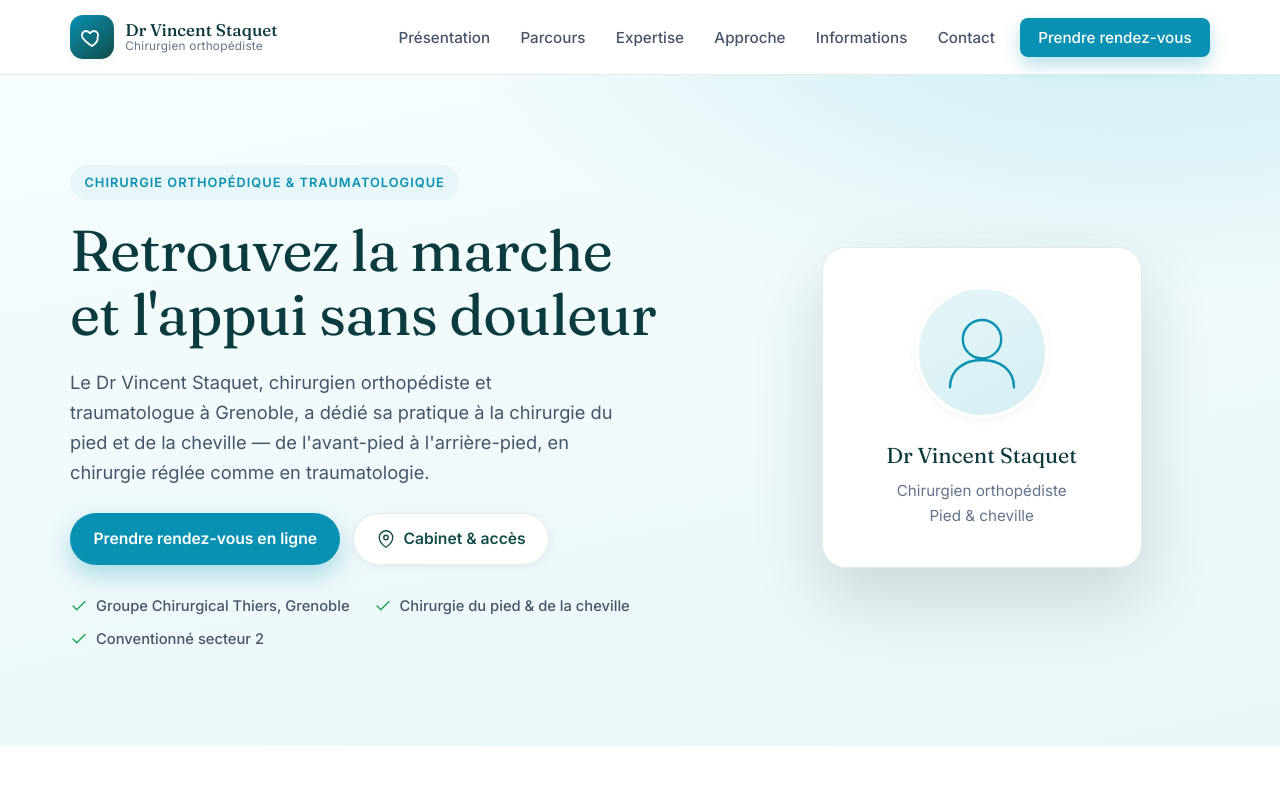
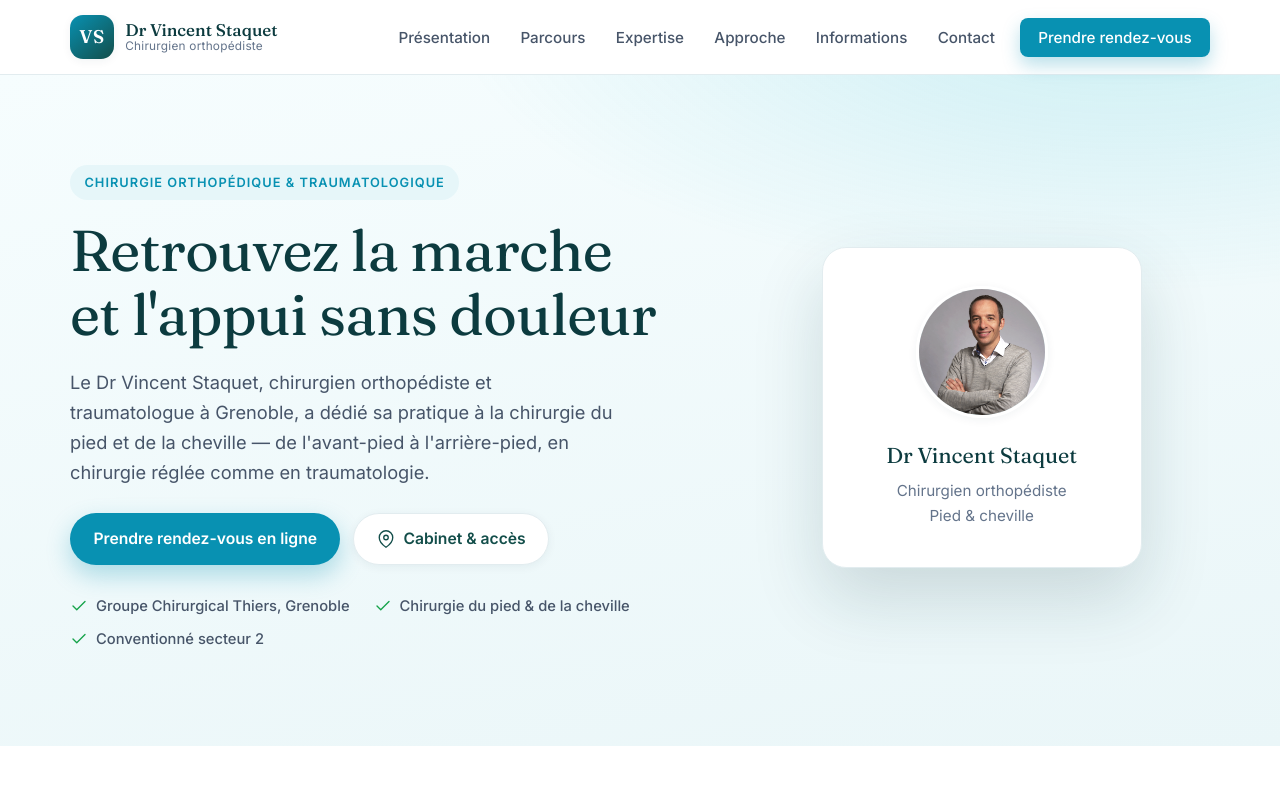
Before and after one commit to ademzaied01-a11y/maquettes, a plain HTML site: page dr-vincent-staquet/index.html in a window 1280 px wide. Shown: the top 800 px of the page. Drawn offline with Linux system fonts and the light colour scheme.

Commit message:
Dr Vincent Staquet : ajout photo, logo monogramme VS et favicon
Co-Authored-By: Claude Opus 4.8 <noreply@anthropic.com>

```diff
--- a/dr-vincent-staquet/index.html
+++ b/dr-vincent-staquet/index.html
@@ -8,6 +8,7 @@
   <title>Dr Vincent Staquet — Chirurgien orthopédiste, pied & cheville à Grenoble</title>
   <meta name="description" content="Dr Vincent Staquet, chirurgien orthopédiste et traumatologue à Grenoble, spécialisé en chirurgie du pied et de la cheville. Arthroscopie, avant-pied, traumatologie. Prise de rendez-vous en ligne." />
   <meta name="theme-color" content="#0f3d5e" />
+  <link rel="icon" type="image/svg+xml" href="assets/favicon.svg" />
 
   <!-- Open Graph -->
   <meta property="og:type" content="website" />
@@ -30,7 +31,7 @@
     "description": "Chirurgien orthopédiste et traumatologue à Grenoble, spécialisé en chirurgie du pied et de la cheville (arthroscopie, avant-pied, traumatologie).",
     "identifier": { "@type": "PropertyValue", "propertyID": "RPPS", "value": "10002312485" },
     "alumniOf": { "@type": "CollegeOrUniversity", "name": "Faculté de médecine Henri-Warembourg, Lille" },
-    "image": "assets/dr-staquet.jpg",
+    "image": "assets/dr-staquet.png",
     "address": {
       "@type": "PostalAddress",
       "streetAddress": "Groupe Chirurgical Thiers, 4 rue Jean Veyrat",
@@ -57,9 +58,7 @@
     <div class="container header-inner">
       <a href="#top" class="brand" aria-label="Accueil - Dr Vincent Staquet">
         <span class="brand-mark" aria-hidden="true">
-          <svg viewBox="0 0 24 24" width="24" height="24" fill="none" stroke="currentColor" stroke-width="1.8" stroke-linecap="round" stroke-linejoin="round">
-            <path d="M12 21s-7-4.35-9.5-8.5C1 9.5 2.5 6 6 6c2 0 3.2 1.1 4 2.3C10.8 7.1 12 6 14 6c3.5 0 5 3.5 3.5 6.5C19 16.65 12 21 12 21z"/>
-          </svg>
+          <span style="font-family:var(--font-head),Georgia,serif;font-weight:600;font-size:1.15rem;letter-spacing:.03em;">VS</span>
         </span>
         <span class="brand-text">
           <strong>Dr Vincent Staquet</strong>
@@ -126,7 +125,7 @@
           <div class="hero-card">
             <div class="hero-card-photo">
               <!-- Photo : déposez le portrait dans assets/dr-staquet.jpg ; sinon l'icône de repli s'affiche. -->
-              <img class="portrait" src="assets/dr-staquet.jpg" alt="Portrait du Dr Vincent Staquet, chirurgien orthopédiste" loading="lazy" onerror="this.remove()" />
+              <img class="portrait" src="assets/dr-staquet.png" alt="Portrait du Dr Vincent Staquet, chirurgien orthopédiste" loading="lazy" onerror="this.remove()" />
               <svg class="portrait-fallback" viewBox="0 0 120 120" width="96" height="96" fill="none" stroke="currentColor" stroke-width="3" stroke-linecap="round" stroke-linejoin="round" aria-hidden="true">
                 <circle cx="60" cy="44" r="24"/>
                 <path d="M20 104c0-22 18-34 40-34s40 12 40 34"/>
```
Also changed, not shown: dr-vincent-staquet/mentions-legales.html (+2 -1 lines), dr-vincent-staquet/assets/dr-staquet.png (added), dr-vincent-staquet/assets/favicon.svg (added).
